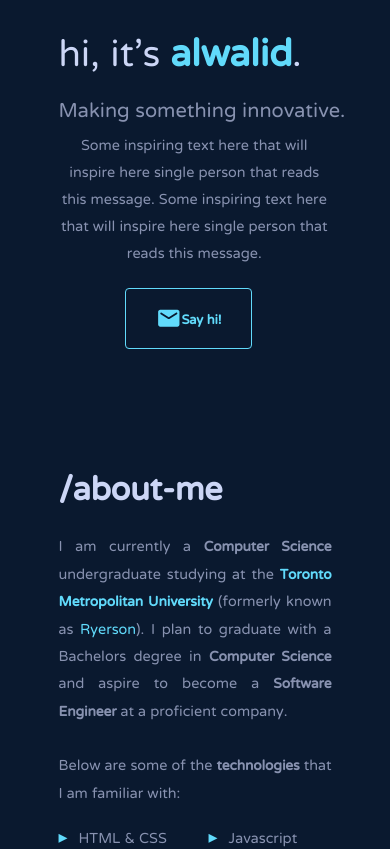
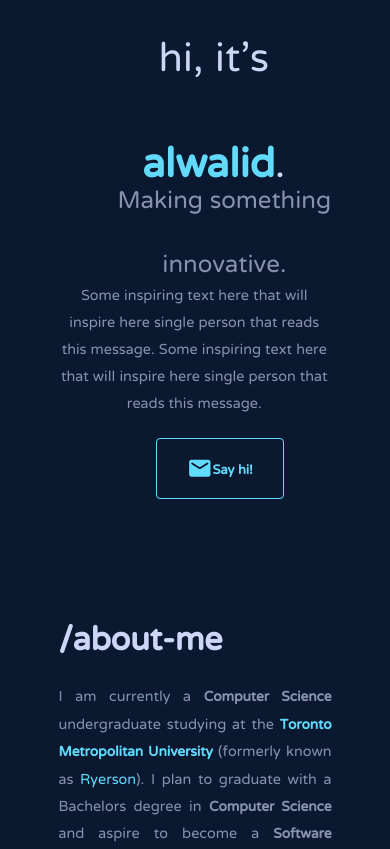
Before and after one commit to wxlkda/realport, a React (Create React App) app: page / in a window 390 px wide. Shown: the top 849 px of the page. Built offline with nearby package versions, Linux system fonts and the light colour scheme.

Commit message:
I BEG THIS DOESNT BREAK ON MOBILE

```diff
--- a/src/App.js
+++ b/src/App.js
@@ -154,7 +154,13 @@ function Navigation() {
 
   const handleClickNav = (e) => {
     const class_name = e.target.className;
-    document.getElementById(class_name.substring(0,class_name.length - 3)).scrollIntoView({ behavior: "smooth", easing: "linear" });
+    try {
+      document.getElementById(class_name.substring(0,class_name.length - 3)).scrollIntoView({ behavior: "smooth", easing: "linear" });
+    }
+    catch(err) {
+      alert(class_name);
+    }
+
   }
 
 
--- a/src/css/intro.css
+++ b/src/css/intro.css
@@ -9,6 +9,9 @@
 }
 .intro-sentence {
     font-size: 85px;
+    text-align: justify;
+    text-justify: inter-word;
+    line-height: normal;
     color: var(--cloudy-white);
     font-family: "NTR Regular";
 }
@@ -18,6 +21,8 @@
 }
 .intro-rt {
     margin-top: -70px;
+    text-align: justify;
+    text-justify: inter-word;
     font-family: "NTR Regular";
     color: var(--dark-gray);
     font-size: 45px;
@@ -78,6 +83,64 @@ font-family: "NTR Regular";
 color: var(--light-blue);
 }
 
+@media only screen and (max-width: 600px) {
+    body .intro-sentence {
+        font-size: 50px;
+        margin: 0;
+        margin-left: 10vw;
+        text-align: center;
+        max-width: 80vw;
+        margin-right: 60px;
+        text-align: center;
+      }
+    body .intro-name {
+        font-size: 50px;
+        margin: 0;
+        text-align: center;
+    }
+    body .intro-rt {
+        margin: 0;
+        margin-top: -50px;
+        font-size: 30px;
+        justify-content: center;
+        text-align: center;
+    }
+
+
+
+    .intro-inspirational {
+        font-size: 18px;
+        text-align: center;
+    }
+    .messageBox {
+        font-size: 16px;
+        margin-left: 25vw;
+    }
+}
+
+@media only screen and (max-width: 700px) {
+    .intro-sentence {
+        font-size: 75px;
+        margin: 0;
+        text-align: center;
+        max-width: 80vw;
+        margin-right: 60px;
+        text-align: center;
+      }
+      .intro-name {
+        font-size: 75px;
+        margin: 0;
+        text-align: center;
+      }
+      .intro-rt {
+        margin: 0;
+        margin-top: -60px;
+        font-size: 40px;
+        justify-content: center;
+        text-align: center;
+      }
+}
+
 @media only screen and (max-width: 800px) {
 
     #intro {
@@ -86,44 +149,12 @@ color: var(--light-blue);
         padding-right: unset;
 
     }
+      .intro-inspirational {
+        max-width: 500px;
+        margin-right: 60px;
+      }
 
 
 
 
 }
-
-@media only screen and (max-width: 600px) {
-    .intro-sentence {
-        font-size: 46px;
-        justify-content: center;
-        justify-content: center;
-        text-align: center;
-        text-justify: center;
-      }
-      .intro-name {
-        font-size: 46px;
-        justify-content: center;
-        justify-content: center;
-        text-align: center;
-        text-justify: center;
-      }
-      .intro-rt {
-        margin: 0;
-        margin-top: -20px;
-        margin-bottom: 10px;
-        font-size: 25px;
-        justify-content: center;
-        text-align: center;
-      }
-      .intro-inspirational {
-        font-size: 18px;
-        max-width: 80vw;
-        margin-right: 60px;
-        text-align: center;
-      }
-      .messageBox {
-        font-size: 16px;
-        margin-left: 0;
-        margin-left: 20%;
-    }
-}
--- a/src/css/navigation.css
+++ b/src/css/navigation.css
@@ -193,7 +193,7 @@
   justify-content: center;
   align-items: center;
   flex-direction: column;
-  grid-template-columns: repeat(3, minmax(8px, 9px));
+  grid-template-columns: repeat(3, minmax(8px, 10px));
 }
 
 
@@ -247,7 +247,7 @@
     position: fixed;
 }
 
-@media only screen and (max-width: 700px) {
+@media only screen and (max-width: 800px) {
     #sideTabs {
         display: none
     }
```
